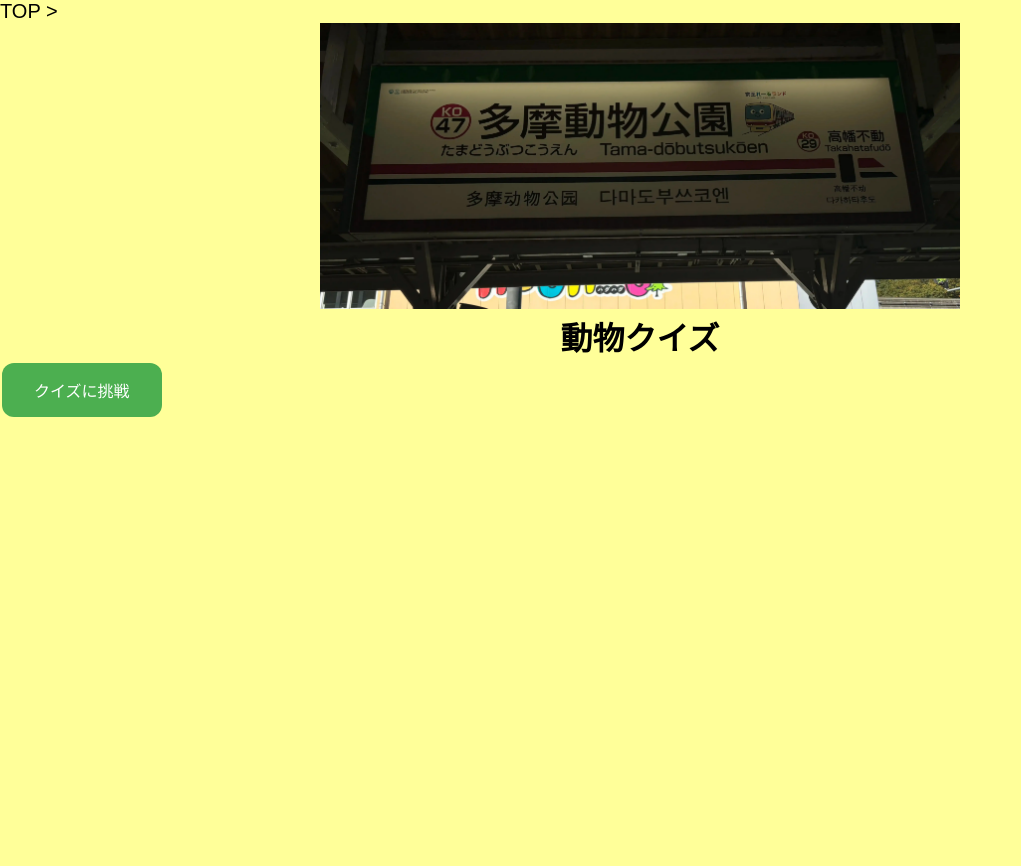
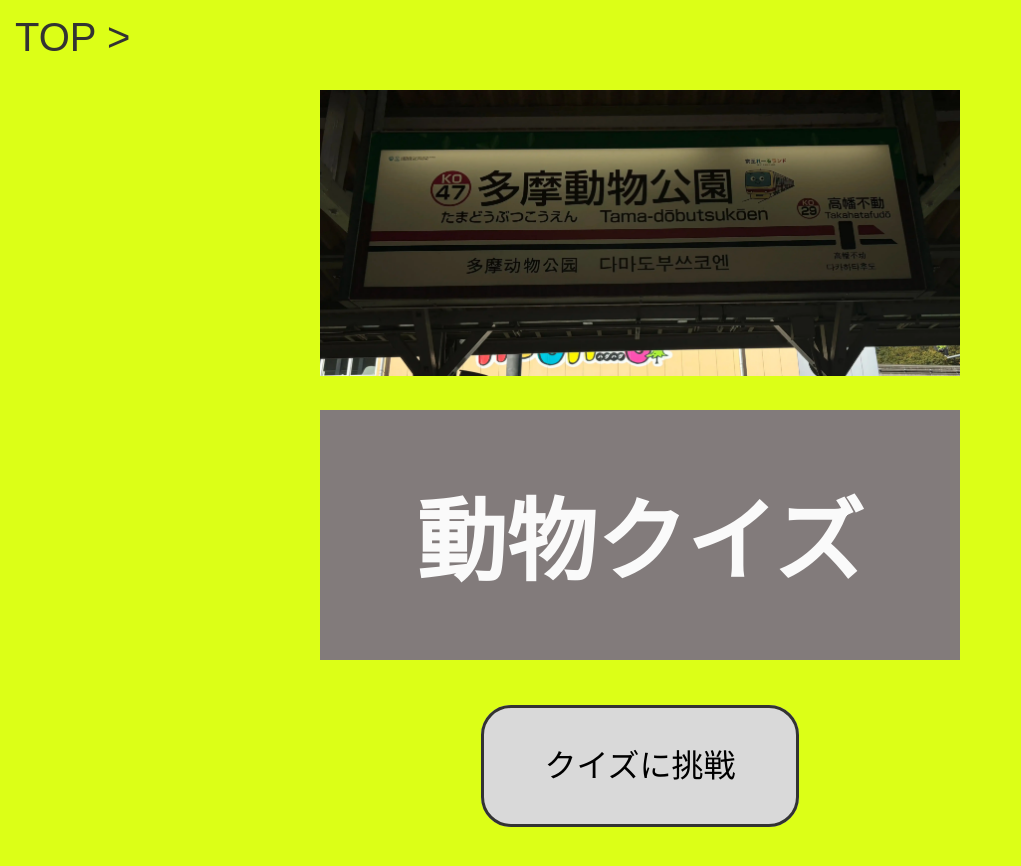
Before and after one commit to keibpm420/d124zoo, a plain HTML site: page index.html in a window 1280 px wide. Shown: the whole page, without its empty margins (0-1021 px from the left). Before the commit the page ends 800 px from the top, so only its background shows below. Drawn offline with Linux system fonts and the light colour scheme; some packages are replaced by stand-ins of ours.

Commit message:
Add files via upload

```diff
--- a/css/style.css
+++ b/css/style.css
@@ -15,52 +15,78 @@
 
 body {
     font-family: Arial, sans-serif;
-    background-color: #ffff99;
-}
-
-.index {
-    background-color: #ffff99;
-}
-
-.contents {
-    display: flex;
-    justify-content: center;
-    align-items: center;
-    height: 100vh;
-    margin: 0;
-}
-
-button {
-    background-color: #4caf50;
-    border: none;
-    color: #fff;
-    padding: 15px 32px;
-    text-align: center;
-    display: inline-block;
-    font-size: 16px;
-    margin: 4px 2px;
-    cursor: pointer;
-    border-radius: 12px;
-}
-
-h1 {
-    text-align: center
+    background-color: #DCFF17;
+    color: #333;
 }
 
 .list {
-    font-size: 20px
+    margin: 15px 0 30px 15px;
+    font-size: 40px;
 }
 
 .photo {
     width: 50%;
-    height: 10%;
+    height: 15%;
     margin: 0 auto;
 }
 
-/* @media screen and (max-width: 600px) {
-    .content {
-        width: 90%;
-        margin: 0 auto;
-        text-align: center;
-    }
-} */
+.content {
+    margin: 0 auto;
+    margin-top: 30px;
+    padding: 60px;
+    width: 50%;
+    height: 15%;
+    background-color: #827B7B;
+    color: #fafafa;
+    font-size: 45px;
+}
+
+.content h1 {
+    text-align: center;
+}
+
+.button {
+    margin: 80px auto 100px;
+    text-align: center;
+
+}
+
+.button a{
+    background-color: #D9D9D9;
+    padding: 40px 60px;
+    border: #333 solid 3px;
+    font-size: 32px;
+    border-radius: 30px;
+}
+
+.question {
+    margin-top: 100px;
+}
+
+.question h1 {
+    text-align: center;
+    font-size: 45px;
+}
+
+.question p {
+    text-align: center;
+    font-size: 24px;
+}
+
+.answer {
+    text-align: center;
+}
+
+.answer h1 {
+    font-size: 45px;
+}
+
+.answer p {
+    font-size: 25px;
+    margin-bottom: 20px;
+}
+
+.answer img {
+    width: 50%;
+    height: 500px;
+}
```
